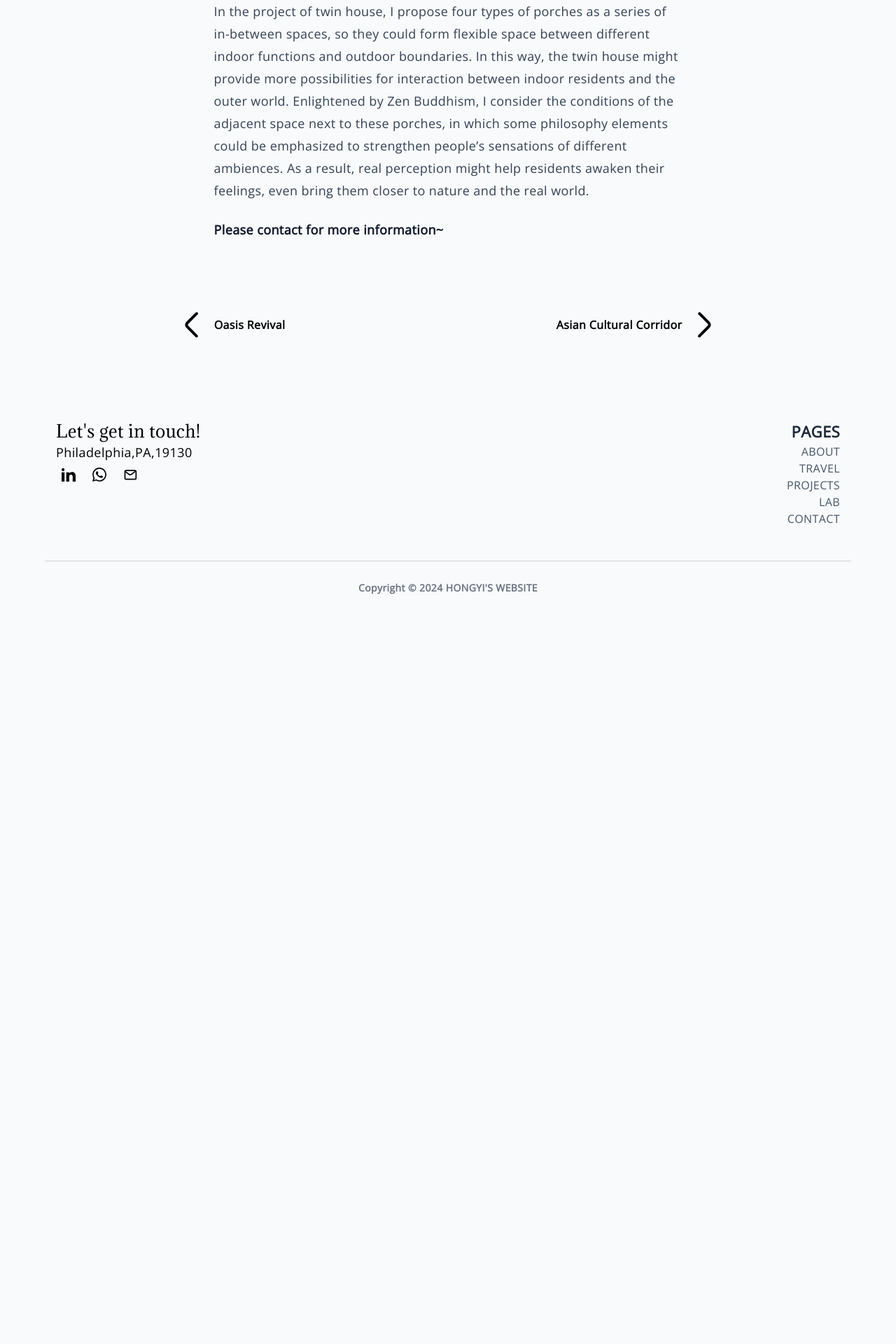
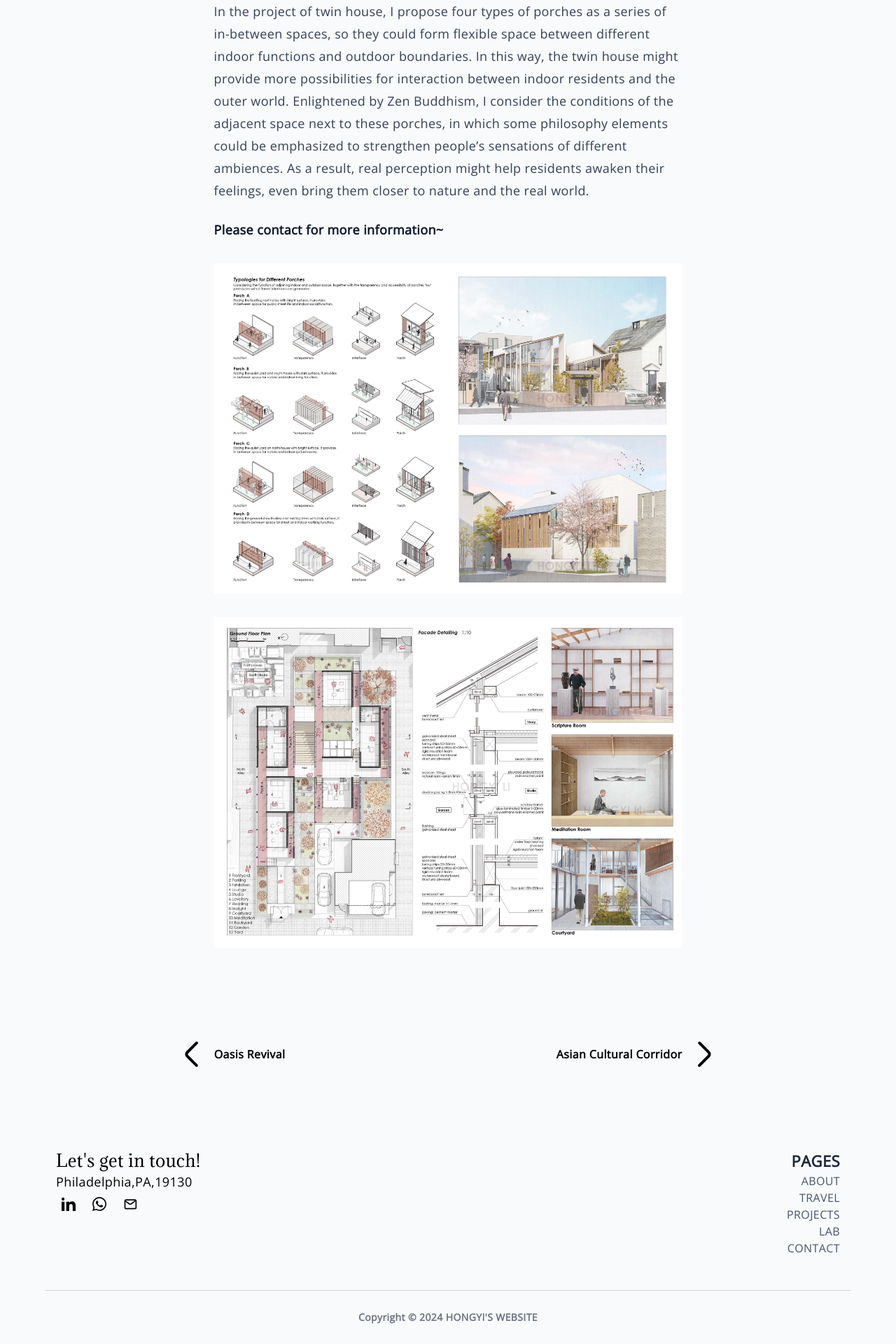
Before and after one commit to hongyili-hl/hongyili-hl.github.io, a Jekyll site: the page built from _posts/2021-12-26-Porches-in-Twin-House.md, in a window 1280 px wide. Shown: the part 706-2626 px from the top of the page at 70% size. Built offline with Jekyll 4.4.1, drawn with Linux system fonts in a browser that asks for light colours; before the commit the page ends 1584 px from its top, so only the background shows below that.

Commit message:
Update 2021-12-26-Porches-in-Twin-House.md

```diff
--- a/_posts/2021-12-26-Porches-in-Twin-House.md
+++ b/_posts/2021-12-26-Porches-in-Twin-House.md
@@ -11,3 +11,6 @@ In Tokyo, most people are suffering from the overwhelming social and working pre
 In the project of twin house, I propose four types of porches as a series of in-between spaces, so they could form flexible space between different indoor functions and outdoor boundaries. In this way, the twin house might provide more possibilities for interaction between indoor residents and the outer world. Enlightened by Zen Buddhism, I consider the conditions of the adjacent space next to these porches, in which some philosophy elements could be emphasized to strengthen people's sensations of different ambiences. As a result, real perception might help residents awaken their feelings, even bring them closer to nature and the real world.
 
 **Please contact for more information~**
+
+![Porches in Twin House-2](/assets/images/Porches in Twin House-2.jpg)
+![Porches in Twin House-3](/assets/images/Porches in Twin House-3.jpg)
```
